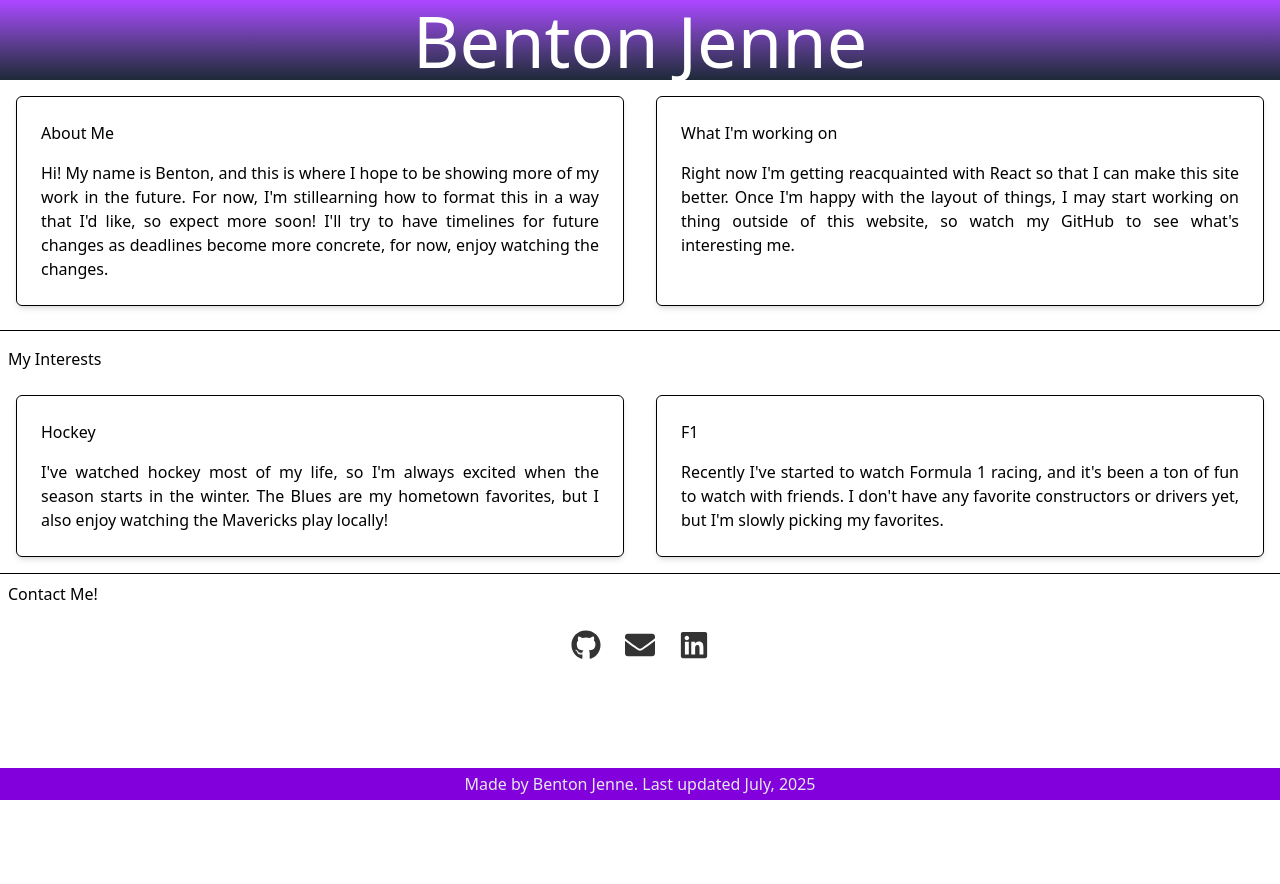
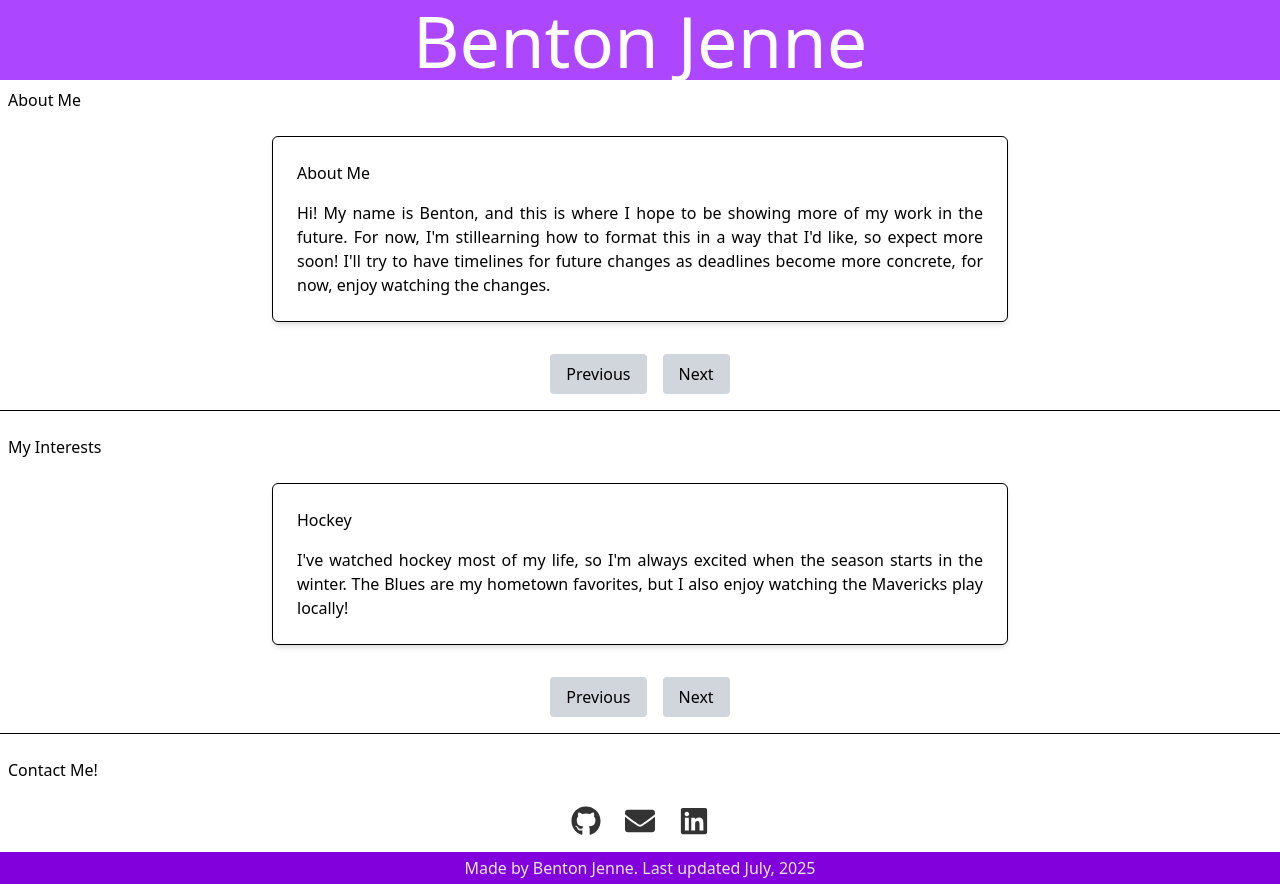
Before and after one commit to BJenne87/personal-website, a React (Vite) app: page / in a window 1280 px wide. Before the commit the page ends 800 px from the top, so only its background shows below. Built offline with nearby package versions, Linux system fonts and the light colour scheme.

Commit message:
changed card layout to add carousel functionality

```diff
--- a/src/Components/Body.jsx
+++ b/src/Components/Body.jsx
@@ -1,29 +1,45 @@
-import About from "../Data/about.json"
-import Hobbies from "../Data/hobbies.json"
 import Card from "./Card.jsx"
 import Links from "./Links.jsx"
+import Carousel from "./Carousel.jsx"
+
+const Hobbies = [
+  {
+    "title": "Hockey",
+    "body": "I've watched hockey most of my life, so I'm always excited when the season starts in the winter. The Blues are my hometown favorites, but I also enjoy watching the Mavericks play locally!"
+  },
+  {
+    "title": "F1",
+    "body": "Recently I've started to watch Formula 1 racing, and it's been a ton of fun to watch with friends. I don't have any favorite constructors or drivers yet, but I'm slowly picking my favorites."
+  }
+]
+const About = [
+  {
+    "title": "About Me",
+    "body": " Hi! My name is Benton, and this is where I hope to be showing more of my work in the future. For now, I'm stillearning how to format this in a way that I'd like, so expect more soon! I'll try to have timelines for future changes as deadlines become more concrete, for now, enjoy watching the changes."
+  },
+  {
+    "title": "What I'm working on",
+    "body": "Right now I'm getting reacquainted with React so that I can make this site better. Once I'm happy with the layout of things, I may start working on thing outside of this website, so watch my GitHub to see what's interesting me."
+  }
+]
 
 const Body = () => {
-    return(
-        <>
-        <div className="flex flex-col md:flex-row">
-            {About.map((item,index) => (
-                <Card key={index} title={item.title} body={item.body}/>
-            ))}
+  return (
+    <>
+      <h2 className="p-2">About Me</h2>
+      <Carousel data={About} />
 
-        </div>
-        <hr className="my-2"/>
-        <h2 className="p-2">My Interests</h2>
-        <div className="flex flex-col md:flex-row">
-            {Hobbies.map((item,index) => (
-                <Card key={index} title={item.title} body={item.body}/>
-            ))}
-        </div>
-        <hr/>
-        <h2 className="p-2">Contact Me!</h2>
-        <Links/>
-        </>
-    );
+      <hr className="my-4" />
+
+      <h2 className="p-2">My Interests</h2>
+      <Carousel data={Hobbies} />
+
+      <hr className="my-4" />
+
+      <h2 className="p-2">Contact Me!</h2>
+      <Links />
+    </>
+  );
 };
 
 export default Body;
--- /dev/null
+++ b/src/Components/Carousel.jsx
@@ -0,0 +1,54 @@
+import { useState } from 'react'
+import Card from "./Card.jsx"
+
+const Carousel = ({ data }) => {
+  // This keeps track of the current card being shown
+  const [currentIndex, setCurrentIndex] = useState(0);
+
+  // Store total number of items for easy access
+  const totalItems = data.length;
+
+  // Function to go to the previous card
+  const prev = () => {
+    setCurrentIndex((prevIndex) =>
+      //is the index zero? if so, set index to items minus one, otherwise tick index down
+      prevIndex === 0 ? totalItems - 1 : prevIndex - 1
+    );
+  };
+
+  // Function to go to the next card
+  const next = () => {
+    setCurrentIndex((prevIndex) =>
+      // is the index equal to the length of items? if so, set index to zero, otherwise, tick index up
+      prevIndex === totalItems - 1 ? 0 : prevIndex + 1
+    );
+  };
+
+  return (
+    <div className="flex flex-col items-center md:w-3/5 md:mx-auto">
+      {/* Render the current card */}
+      <Card
+        title={data[currentIndex].title}
+        body={data[currentIndex].body}
+      />
+
+      {/* Navigation buttons */}
+      <div className="flex justify-center mt-4 space-x-4">
+        <button
+          onClick={prev}
+          className="px-4 py-2 bg-gray-300 rounded hover:bg-gray-400"
+        >
+          Previous
+        </button>
+        <button
+          onClick={next}
+          className="px-4 py-2 bg-gray-300 rounded hover:bg-gray-400"
+        >
+          Next
+        </button>
+      </div>
+    </div>
+  )
+}
+
+export default Carousel;
--- a/src/Components/Footer.jsx
+++ b/src/Components/Footer.jsx
@@ -1,6 +1,6 @@
 function Footer () {
     return(
-        <footer className="text-gray-200 justify-items-center align-center p-1 bg-purple-700">
+        <footer className="text-gray-200 text-center align-center p-1 bg-purple-700">
          <p>Made by Benton Jenne. Last updated July, 2025</p>
         </footer>
     );
--- a/src/Components/Header.jsx
+++ b/src/Components/Header.jsx
@@ -1,9 +1,9 @@
 function Header() {
-    return(
-        <header className="sticky text-white text-center items-center bg-gradient-to-b from-purple-500 to-gray-800 z-0">
-            <h1 className="p-1 text-7xl z-1">Benton Jenne</h1>
-        </header>
-    );
+  return (
+    <header className="sticky text-white text-center items-center bg-purple-500 h-auto">
+      <h1 className="p-1 text-7xl ">Benton Jenne</h1>
+    </header>
+  );
 
 }
 
```
Also changed, not shown: src/App.jsx (+9 -9 lines), 1 other file (tests, documents, lock files or other folders).
